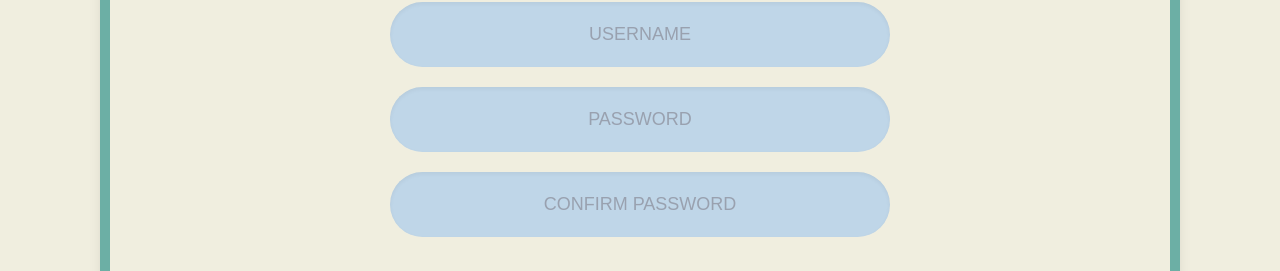
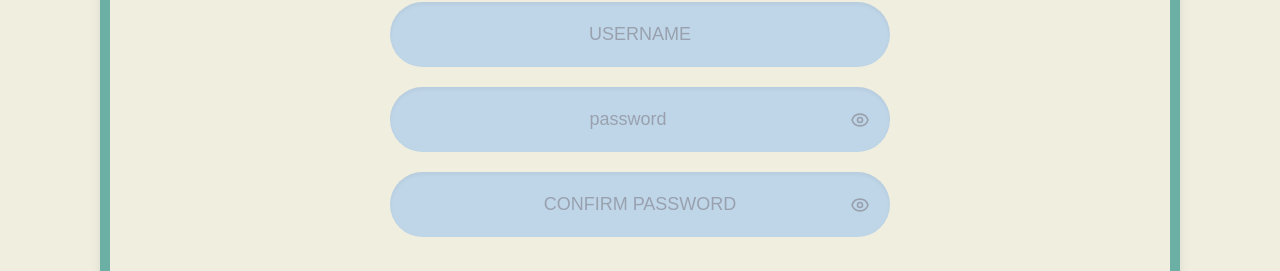
Before and after one commit to prompi48/Sueb-San-Dan, a Next.js app: page /register in a window 1280 px wide. Shown: the part 393-664 px from the top of the page. Built offline with nearby package versions, Linux system fonts and the light colour scheme; no server answers; a web font is replaced by a local one.

Commit message:
Add show/hide for password fields in registration form

```diff
--- a/app/register/page.tsx
+++ b/app/register/page.tsx
@@ -3,6 +3,22 @@ import { useState } from 'react'
 import { supabase } from '@/lib/supabase'
 import { useRouter } from 'next/navigation'
 import Link from 'next/link'
+
+
+// Eye Icon
+const EyeIcon = () => (
+  <svg xmlns="http://www.w3.org/2000/svg" className="w-5 h-5" fill="none" viewBox="0 0 24 24" stroke="currentColor">
+    <path strokeLinecap="round" strokeLinejoin="round" strokeWidth={2} d="M15 12a3 3 0 11-6 0 3 3 0 016 0z" />
+    <path strokeLinecap="round" strokeLinejoin="round" strokeWidth={2} d="M2.458 12C3.732 7.943 7.523 5 12 5c4.477 0 8.268 2.943 9.542 7-1.274 4.057-5.065 7-9.542 7-4.477 0-8.268-2.943-9.542-7z" />
+  </svg>
+)
+
+// EyeaOff Icon
+const EyeOffIcon = () => (
+  <svg xmlns="http://www.w3.org/2000/svg" className="w-5 h-5" fill="none" viewBox="0 0 24 24" stroke="currentColor">
+    <path strokeLinecap="round" strokeLinejoin="round" strokeWidth={2} d="M13.875 18.825A10.05 10.05 0 0112 19c-5 0-9-4-9-7 0-1.07.37-2.07 1-2.9M6.1 6.1A8.965 8.965 0 0112 5c5 0 9 4 9 7a8.96 8.96 0 01-2.1 3.9M3 3l18 18" />
+  </svg>
+)
 
 export default function RegisterPage() {
   const [email, setEmail] = useState('')
@@ -10,6 +26,8 @@ export default function RegisterPage() {
   const [password, setPassword] = useState('')
   const [confirmPassword, setConfirmPassword] = useState('')
   const [isLoading, setIsLoading] = useState(false) // เพิ่มสถานะโหลด
+  const [showPassword, setShowPassword] = useState(false)           // เพิ่ม
+  const [showConfirmPassword, setShowConfirmPassword] = useState(false) // เพิ่ม
   const router = useRouter()
 
   const handleRegister = async (e: React.FormEvent) => {
@@ -99,22 +117,50 @@ export default function RegisterPage() {
             onChange={(e) => setUsername(e.target.value.toLowerCase())}//allow only lowercase in username for search and consistency
             className="w-full h-[65px] bg-heritage-input rounded-full px-8 text-lg text-gray-500 placeholder:text-gray-400 placeholder:font-medium focus:outline-none focus:ring-4 focus:ring-heritage-frame/30 shadow-inner transition-all text-center"
           />
+
+          {/* PASSWORD พร้อมปุ่ม show/hide */}
+          <div className="relative w-full">
+
           <input
             required
             type="password"
-            placeholder="PASSWORD"
+            placeholder={showPassword ? 'text' : 'password'}
             value={password}
             onChange={(e) => setPassword(e.target.value)}
-            className="w-full h-[65px] bg-heritage-input rounded-full px-8 text-lg text-gray-500 placeholder:text-gray-400 placeholder:font-medium focus:outline-none focus:ring-4 focus:ring-heritage-frame/30 shadow-inner transition-all text-center"
+            className="w-full h-[65px] bg-heritage-input rounded-full px-8 pr-14 text-lg text-gray-500 placeholder:text-gray-400 placeholder:font-medium focus:outline-none focus:ring-4 focus:ring-heritage-frame/30 shadow-inner transition-all text-center [&::-ms-reveal]:hidden [&::-webkit-credentials-auto-fill-button]:hidden"
           />
+
+          <button
+              type="button"
+              onClick={() => setShowPassword(!showPassword)}
+              className="absolute right-5 top-1/2 -translate-y-1/2 text-gray-400 hover:text-heritage-logo transition-colors"
+              aria-label={showPassword ? 'Hide password' : 'Show password'}
+            >
+              {showPassword ? <EyeOffIcon /> : <EyeIcon />}
+            </button>
+
+          </div>
+
+          {/* CONFIRM PASSWORD พร้อมปุ่ม show/hide */}
+          <div className="relative w-full">
+
           <input
             required
-            type="password"
+            type={showConfirmPassword ? 'text' : 'password'}
             placeholder="CONFIRM PASSWORD"
             value={confirmPassword}
             onChange={(e) => setConfirmPassword(e.target.value)}
-            className="w-full h-[65px] bg-heritage-input rounded-full px-8 text-lg text-gray-500 placeholder:text-gray-400 placeholder:font-medium focus:outline-none focus:ring-4 focus:ring-heritage-frame/30 shadow-inner transition-all text-center"
+            className="w-full h-[65px] bg-heritage-input rounded-full px-8 text-lg text-gray-500 placeholder:text-gray-400 placeholder:font-medium focus:outline-none focus:ring-4 focus:ring-heritage-frame/30 shadow-inner transition-all text-center [&::-ms-reveal]:hidden [&::-webkit-credentials-auto-fill-button]:hidden"
           />
+          <button
+              type="button"
+              onClick={() => setShowConfirmPassword(!showConfirmPassword)}
+              className="absolute right-5 top-1/2 -translate-y-1/2 text-gray-400 hover:text-heritage-logo transition-colors"
+              aria-label={showConfirmPassword ? 'Hide password' : 'Show password'}
+            >
+              {showConfirmPassword ? <EyeOffIcon /> : <EyeIcon />}
+            </button>
+          </div>
 
           <div className="flex justify-center mt-4">
             <button
```
